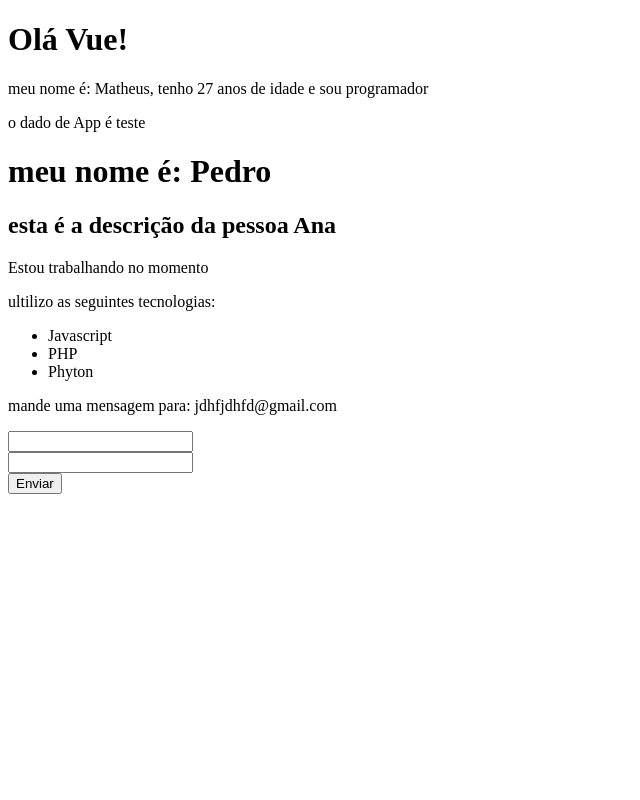
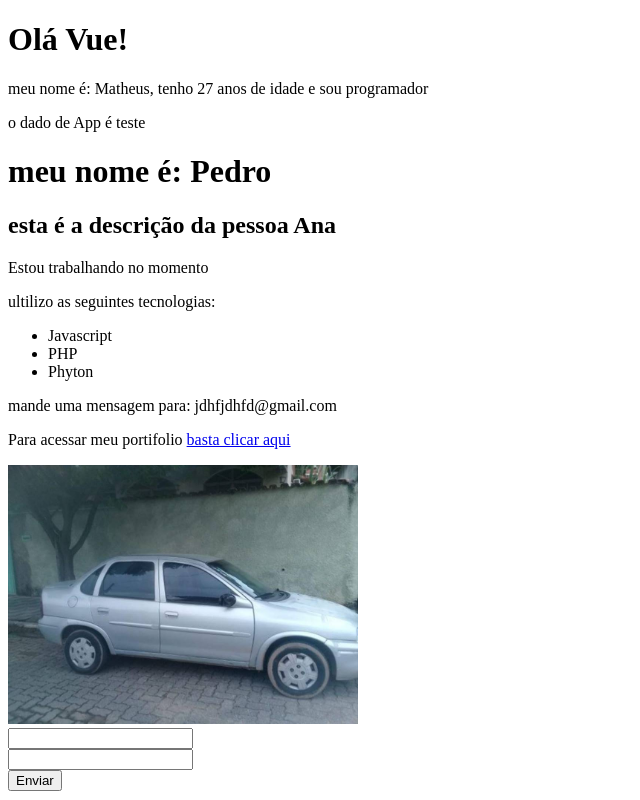
Before and after one commit to guilopes2020/curso-vue3, a Vue app: page / in a window 1280 px wide. Shown: the whole page, without its empty margins (0-640 px from the left). Built offline with nearby package versions, Linux system fonts and the light colour scheme.

Commit message:
feat: :sparkles: make-dynamic-attributes

```diff
--- a/src/components/Info.vue
+++ b/src/components/Info.vue
@@ -9,17 +9,24 @@
             <li>Phyton</li>
         </ul>
         <p v-show="mostrar_email">mande uma mensagem para: {{ email }}</p>
+        <p>Para acessar meu portifolio <a v-bind:href="meu_link" target="_blank">basta clicar aqui</a></p>
+        <Picture />
     </div>
 </template>
 
 <script>
+import Picture from './Picture.vue';
     export default {
         name: 'Info',
+        components: {
+            Picture
+        },
         data() {
             return {
                 esta_trabalhando: true,
                 mostrar_email: true,
-                email: 'jdhfjdhfd@gmail.com'
+                email: 'jdhfjdhfd@gmail.com',
+                meu_link: 'https://google.com'
             }
         }
     }
--- /dev/null
+++ b/src/components/Picture.vue
@@ -0,0 +1,17 @@
+<template>
+    <div>
+        <img :src="avatar" :alt="description" width="350">
+    </div>
+</template>
+
+<script>
+    export default {
+        name: 'Picture',
+        data() {
+            return {
+                avatar: '/img/avatar.jpg',
+                description: 'corsa'
+            }
+        }
+    }
+</script>
```
Also changed, not shown: public/img/avatar.jpg (added).
